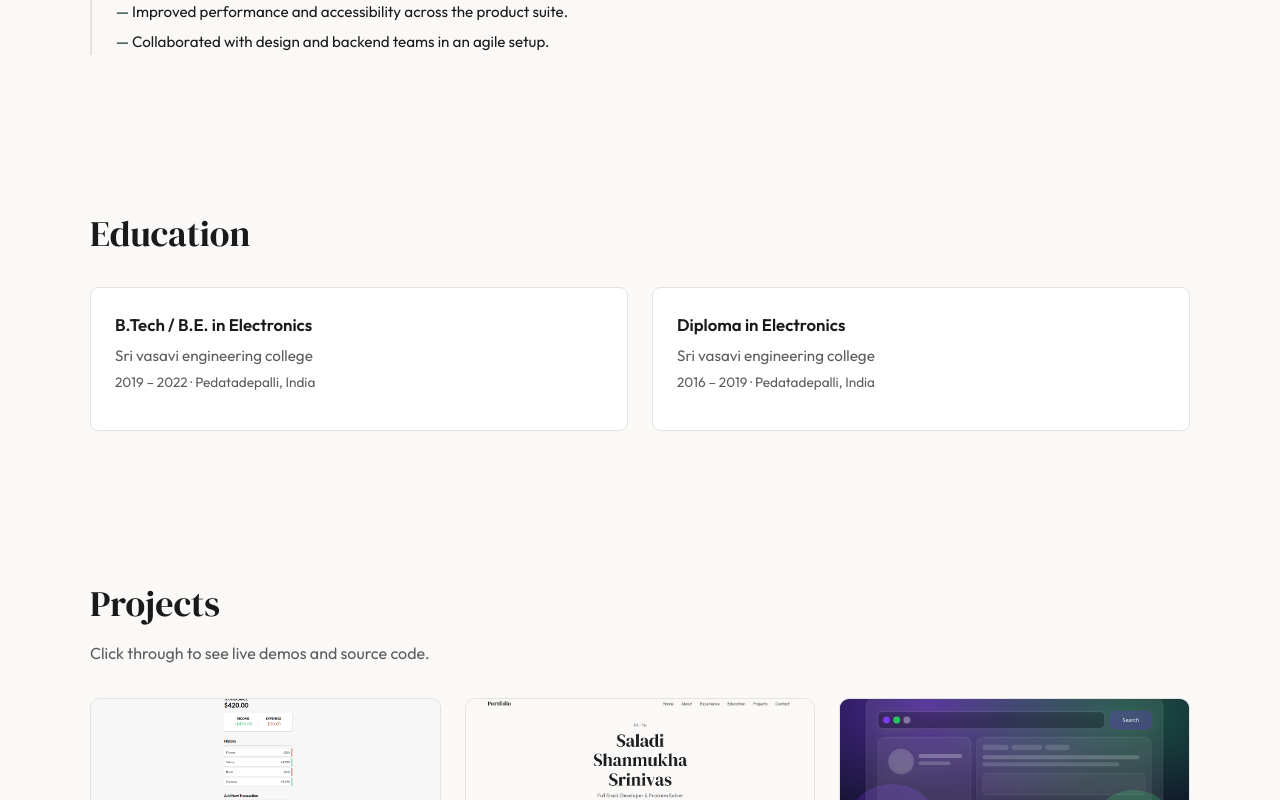
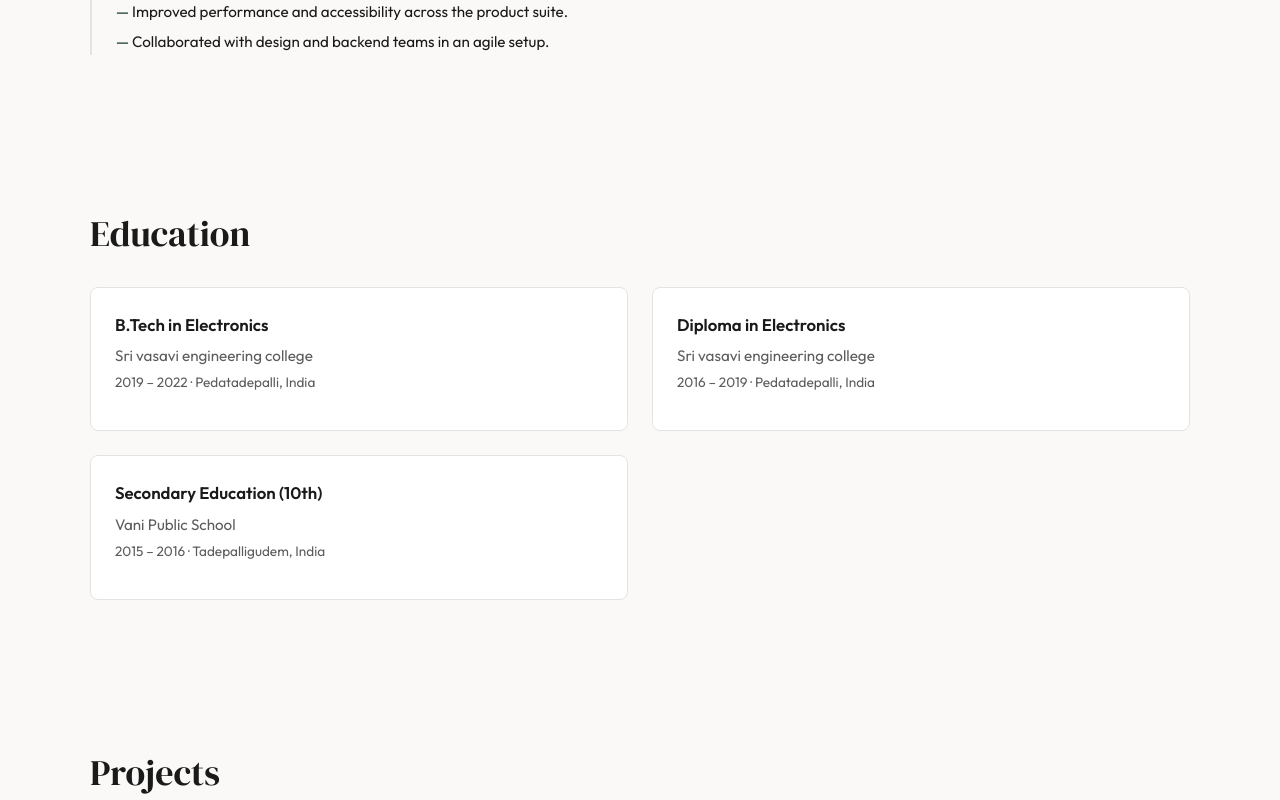
Before and after one commit to SHANMUKH-SRINIVAS/Web-Portfolio, a React (Vite) app: page / in a window 1280 px wide. Shown: the part 1401-2201 px from the top of the page. Built offline with nearby package versions, Linux system fonts and the light colour scheme.

Commit message:
port folio added

```diff
--- a/src/data.js
+++ b/src/data.js
@@ -30,7 +30,7 @@ export const experience = [
 export const education = [
   {
     id: 1,
-    degree: 'B.Tech / B.E. in Electronics',
+    degree: 'B.Tech in Electronics',
     institution: 'Sri vasavi engineering college',
     period: '2019 – 2022',
     location: 'Pedatadepalli, India',
@@ -42,6 +42,14 @@ export const education = [
     institution: 'Sri vasavi engineering college',
     period: '2016 – 2019',
     location: 'Pedatadepalli, India',
+
+  },
+  {
+    id: 3,
+    degree: 'Secondary Education (10th)',
+    institution: 'Vani Public School',
+    period: '2015 – 2016',
+    location: 'Tadepalligudem, India',
 
   }
   // {
```
